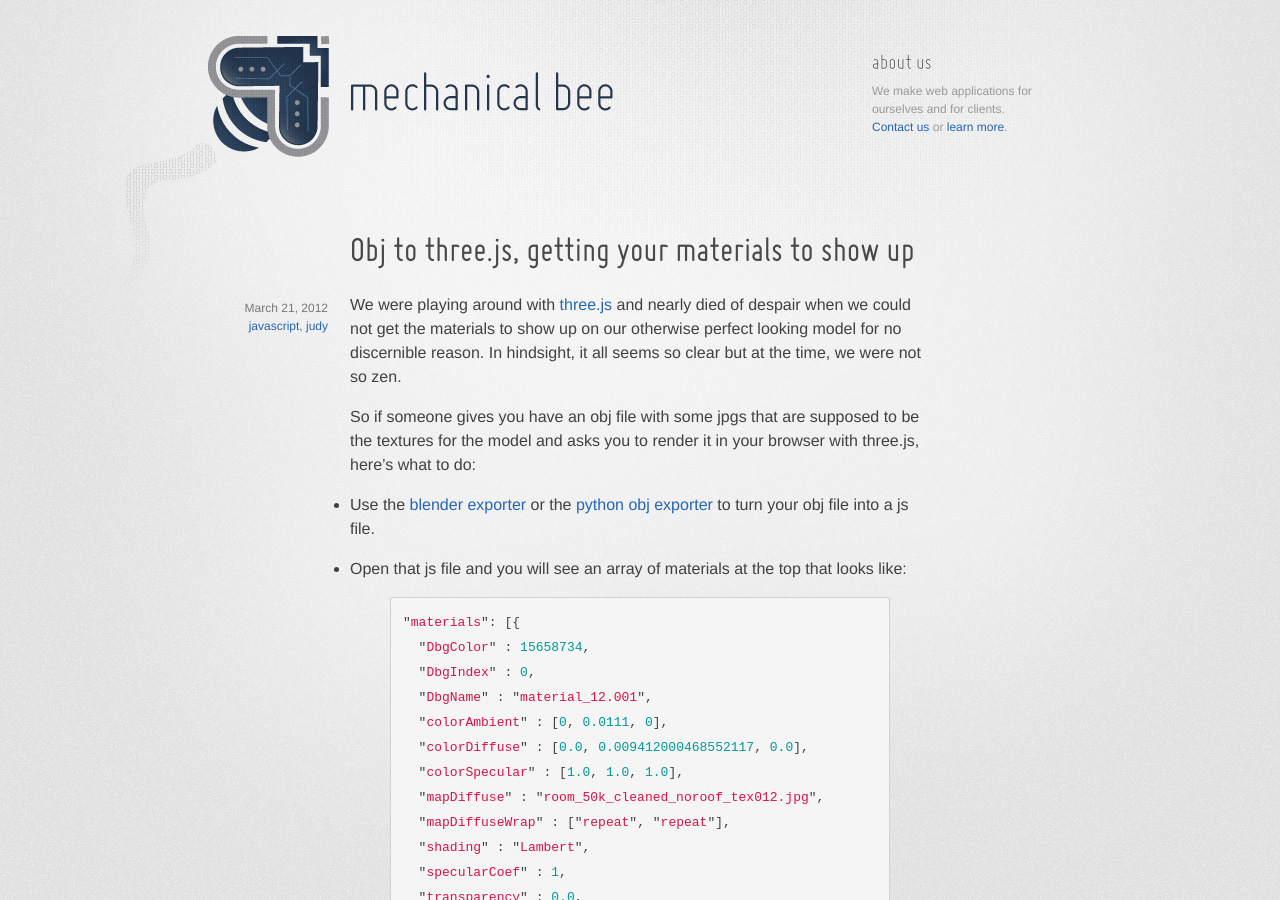
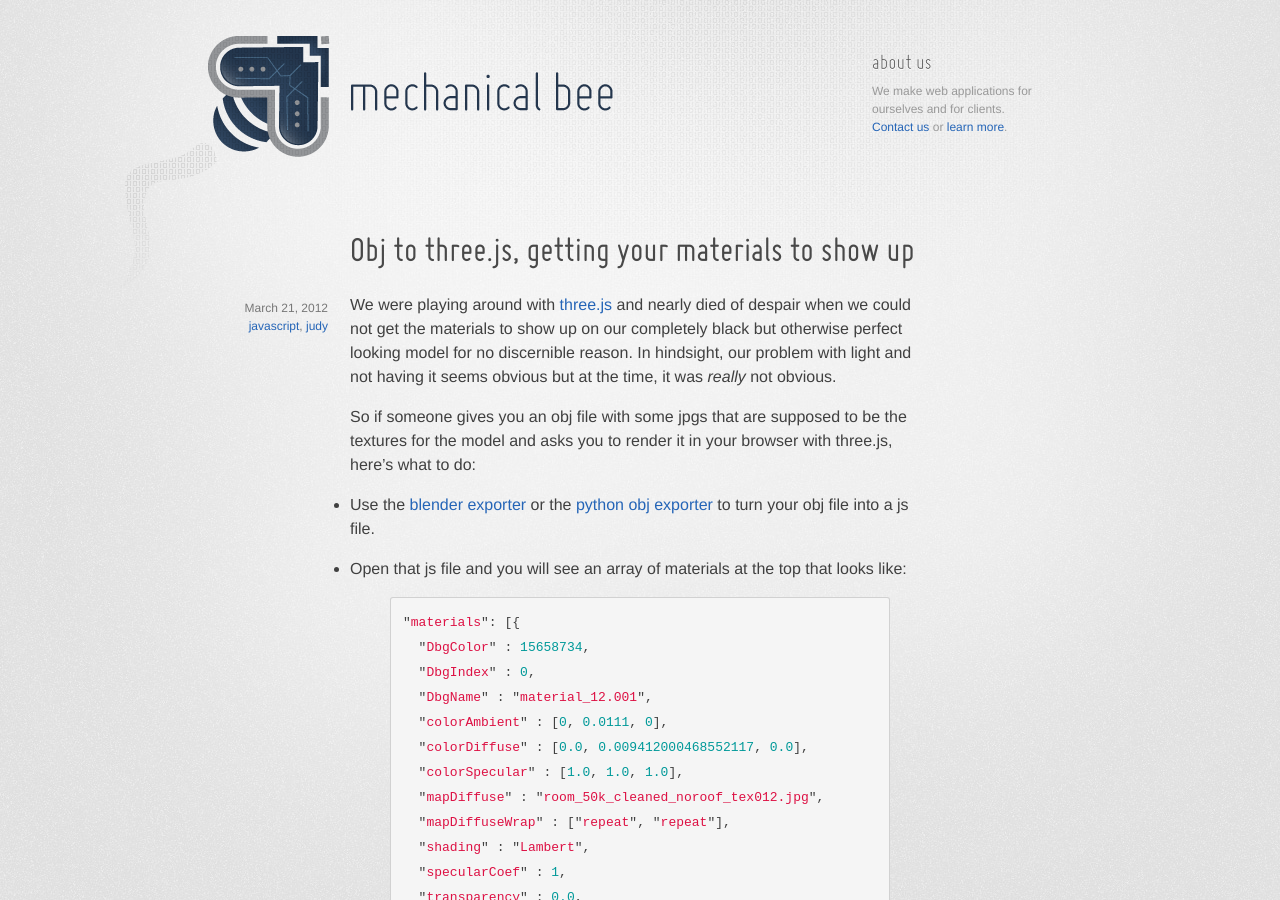
Before and after one commit to mechbee/mechbee.github.com, a Jekyll site: the page built from _posts/2012-03-21-obj-three-js-materials.markdown, in a window 1280 px wide and 900 px high. Built offline with Jekyll 4.4.1, drawn with Linux system fonts in a browser that asks for light colours; comment, search, counter and statistics services are not loaded.

Commit message:
copy edit on obj three.js post

```diff
--- a/_posts/2012-03-21-obj-three-js-materials.markdown
+++ b/_posts/2012-03-21-obj-three-js-materials.markdown
@@ -5,9 +5,9 @@ categories: [javascript]
 author: judy
 ---
 
-We were playing around with [three.js](https://github.com/mrdoob/three.js/) and nearly died of despair when we could not get the materials to show up on our otherwise perfect looking model for no discernible reason. In hindsight, it all seems so clear but at the time, we were not so zen.
+We were playing around with [three.js](https://github.com/mrdoob/three.js/) and nearly died of despair when we could not get the materials to show up on our completely black but otherwise perfect looking model for no discernible reason. In hindsight, our problem with light and not having it seems obvious but at the time, it was _really_ not obvious.
 
-So if someone gives you have an obj file with some jpgs that are supposed to be the textures for the model and asks you to render it in your browser with three.js, here's what to do:
+So if someone gives you an obj file with some jpgs that are supposed to be the textures for the model and asks you to render it in your browser with three.js, here's what to do:
 
 * Use the [blender exporter](https://github.com/mrdoob/three.js/tree/master/utils/exporters/blender) or the [python obj exporter](https://github.com/mrdoob/three.js/tree/master/utils/exporters/obj) to turn your obj file into a js file.
 
```
